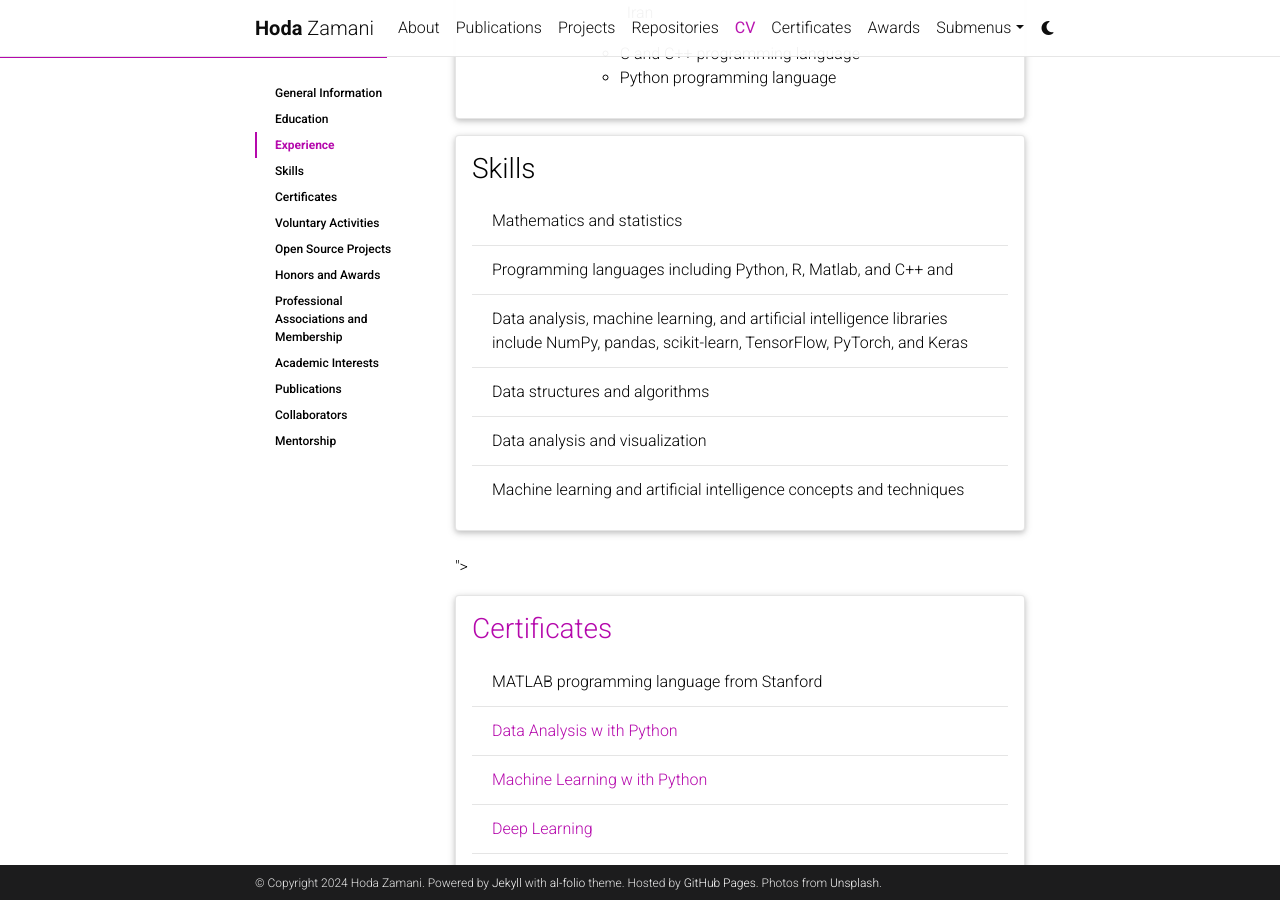
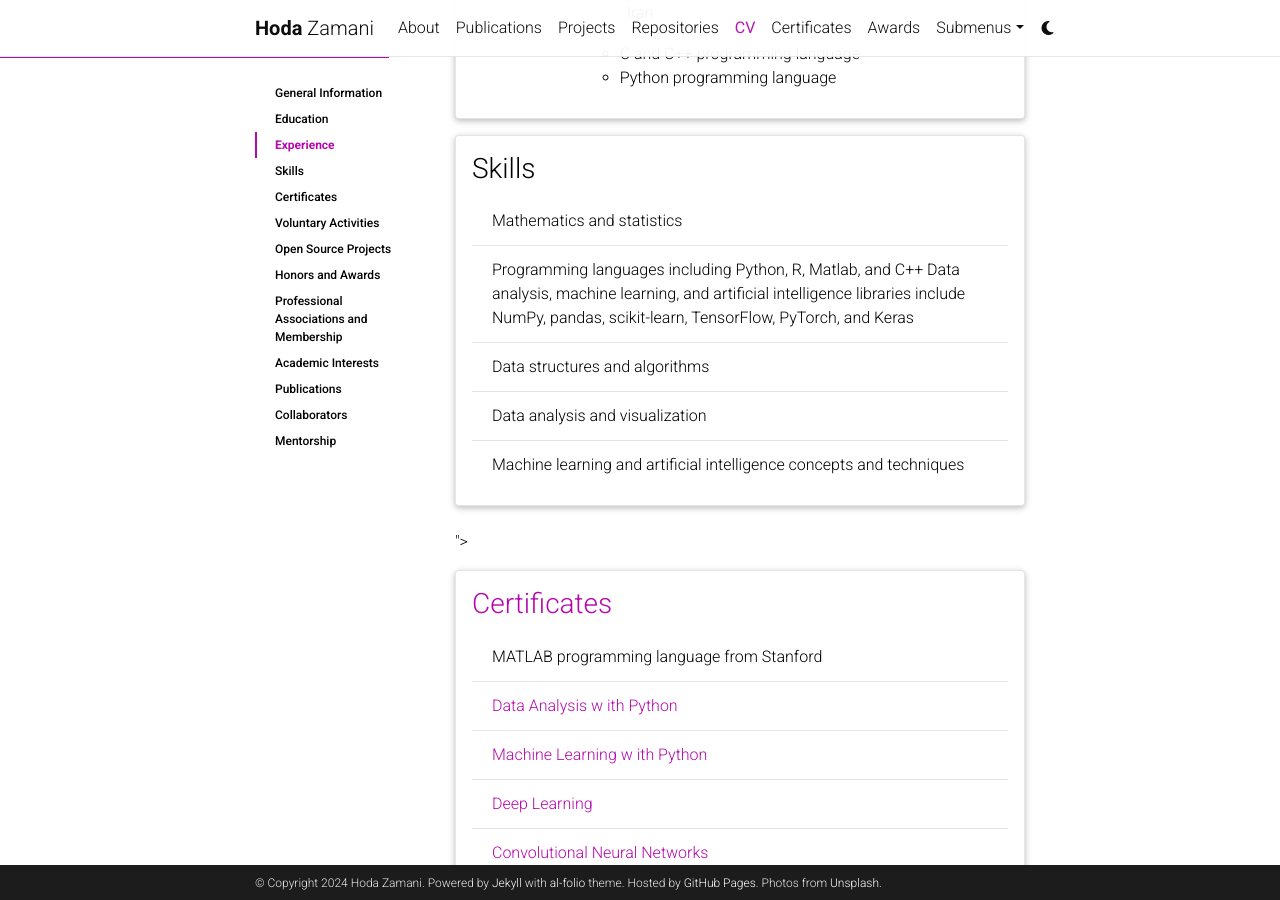
Before and after one commit to HodaZamani/HodaZamani.github.io, a Jekyll site: the page built from _pages/cv.md, in a window 1280 px wide and 900 px high, scrolled down 1443 px. Built offline with Jekyll 4.4.1, drawn with Linux system fonts in a browser that asks for light colours; comment, search, counter and statistics services are not loaded; a style sheet for code colours, icons or effects is not loaded.

Commit message:
Update cv.yml

```diff
--- a/_data/cv.yml
+++ b/_data/cv.yml
@@ -50,8 +50,8 @@
   type: list
   contents:
     - Mathematics and statistics
-    - Programming languages including Python, R, Matlab, and C++ and
-    - Data analysis, machine learning, and artificial intelligence libraries include NumPy, pandas, scikit-learn, TensorFlow, PyTorch, and Keras
+    - Programming languages including Python, R, Matlab, and C++
+      Data analysis, machine learning, and artificial intelligence libraries include NumPy, pandas, scikit-learn, TensorFlow, PyTorch, and Keras
     - Data structures and algorithms
     - Data analysis and visualization
     - Machine learning and artificial intelligence concepts and techniques
```
